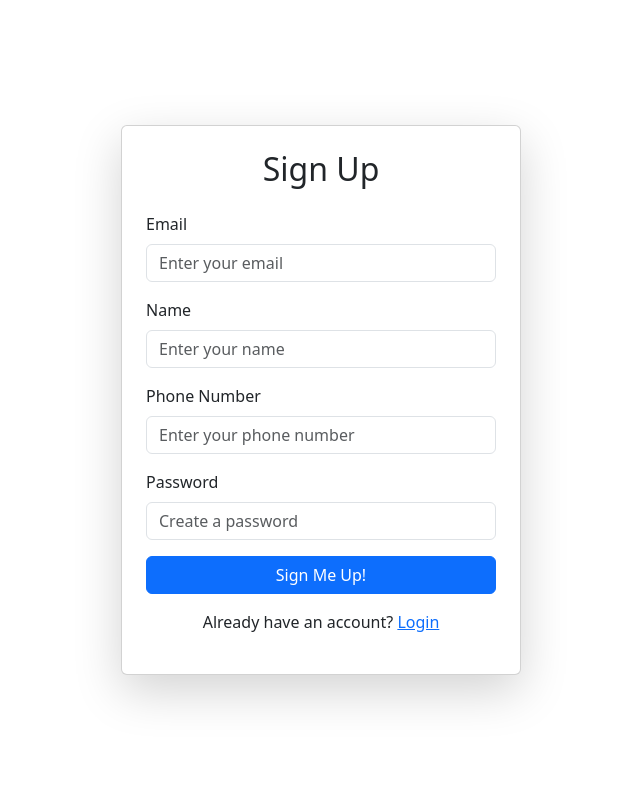
After one commit to AakifKhan7/Tailoring_Management, a Flask app: page /signup in a window 1280 px wide. The commit adds this page. Shown: the whole page, without its empty margins (319-959 px from the left). Run offline with Flask 3, Linux system fonts and the light colour scheme; some libraries are stand-ins or nearby versions.

Commit message:
multiple usser hendling

```diff
--- a/forms.py
+++ b/forms.py
@@ -1,6 +1,21 @@
 from flask_wtf import FlaskForm
-from wtforms import StringField, DateTimeField, SubmitField, SelectField, FloatField, IntegerField, TextAreaField, FileField
-from wtforms.validators import DataRequired, Email, Length, NumberRange, Optional
+from wtforms import StringField, DateTimeField, SubmitField, SelectField, FloatField, IntegerField, TextAreaField, PasswordField
+from wtforms.validators import DataRequired, Email, Length
+
+
+class SignUp(FlaskForm):
+    name = StringField('Name', validators=[DataRequired(), Length(max=30)])
+    email = StringField("Email", validators=[DataRequired(), Email(), Length(max=30)])
+    password = PasswordField("Password", validators=[DataRequired(), Length(min=8, max=15)])
+    phone_number = StringField("Phone Number", validators=[DataRequired(), Length(min=10, max=20)])
+
+    submit = SubmitField("Sign Me Up!")
+
+class LoginForm(FlaskForm):
+    email = StringField('Email', validators=[DataRequired(), Length(max=30)])
+    password = PasswordField("Password", validators=[DataRequired(), Length(min=8, max=15)])
+
+    submit = SubmitField("Login!")
 
 class AddClient(FlaskForm):
     name = StringField("Name", validators=[DataRequired(), Length(max=30)])
--- a/main.py
+++ b/main.py
@@ -3,35 +3,91 @@ from forms import *
 from model import *
 from database import create_app
 from datetime import timedelta , datetime
-from sqlalchemy import extract
+from flask_login import login_user, LoginManager, current_user, logout_user, login_required
+from werkzeug.security import generate_password_hash, check_password_hash
 from html2image import Html2Image
 import io, os
 
 
 app = create_app()
+login_manager = LoginManager()
+login_manager.init_app(app)
+
+@login_manager.user_loader
+def load_user(admin_id):
+    return db.get_or_404(Admin, admin_id)
 
 @app.route('/')
 def home():
-    clients = Client.query.all()
+    if current_user.is_authenticated:
+        clients = Client.query.filter_by(admin_id=current_user.id).all()
+
+    else:
+        clients = []
     return render_template('index.html', clients=clients)
-    # orders = Order.query.all()
-    # return render_template(
-    #     "invoice_template.html",
-    #     client_name="aakif",
-    #     current_date="17-11-2024",
-    #     orders=orders,
-    #     total_amount=500
-    # )
+
+@app.route('/signup', methods=['GET', 'POST'])
+def signup():
+    form = SignUp()
+
+    if form.validate_on_submit():
+        hashed_password = generate_password_hash(
+            form.password.data,
+            method='pbkdf2:sha256',
+            salt_length=8
+        )
+
+        new_user = Admin(
+            email=form.email.data,
+            admin_name=form.name.data,
+            password=hashed_password,
+            phone_number=form.phone_number.data
+        )
+
+        db.session.add(new_user)
+        db.session.commit()
+
+        login_user(new_user)
+        flash('Account created and logged in successfully!', 'success')
+        return redirect(url_for('home'))
+
+    return render_template('signup.html', form=form)
+
+@app.route('/login', methods=["GET", "POST"])
+def login():
+    form = LoginForm()
+    if form.validate_on_submit():
+        email = form.email.data
+        password = form.password.data
+        result = db.session.execute(db.select(Admin).where(Admin.email == email))
+        user = result.scalar()
+
+        if user and check_password_hash(user.password, password):
+            login_user(user)
+            return redirect(url_for('home'))
+
+    return render_template("login.html", form=form)
+
+@app.route('/logout')
+def logout():
+    logout_user()
+    return redirect(url_for('home'))
 
 @app.route('/add-client', methods=['GET', 'POST'])
 def add_client():
     form = AddClient()
     if form.validate_on_submit():
+        if current_user.is_authenticated:
+            current_admin_id = current_user.id
+        else:
+            flash("please login for add client!")
+            return redirect('login')
         new_client = Client(
             name=form.name.data,
             street=form.street.data,
             city=form.city.data,
-            phone_number=form.phone_number.data
+            phone_number=form.phone_number.data,
+            admin_id = current_admin_id
         )
 
         db.session.add(new_client)
@@ -43,6 +99,7 @@ def add_client():
     return render_template('add_client.html', form=form)
 
 @app.route('/client/<int:client_id>/edit', methods=['GET', 'POST'])
+@login_required
 def edit_client(client_id):
     client = Client.query.get_or_404(client_id)
 
@@ -59,16 +116,23 @@ def edit_client(client_id):
     return render_template('edit_client.html', form=form, client=client)
 
 @app.route('/client/<int:client_id>')
+@login_required
 def client_info(client_id):
     client = Client.query.get_or_404(client_id)
 
     return render_template('client_info.html', client=client)
 
 @app.route('/client/<int:client_id>/add_order', methods=['GET', 'POST'])
+@login_required
 def add_order(client_id):
     form = AddOrder()
     client = Client.query.get_or_404(client_id)
     if form.validate_on_submit():
+        if current_user.is_authenticated:
+            current_admin_id = current_user.id
+        else:
+            flash("please login for add Order!")
+            return redirect('login')
 
         order_date = datetime.utcnow()
         deadline = order_date + timedelta(days=7)
@@ -80,7 +144,8 @@ def add_order(client_id):
             quantity=form.quantity.data,
             status="Pending",
             order_date=order_date,
-            deadline=deadline
+            deadline=deadline,
+            admin_id = current_admin_id
         )
 
         db.session.add(new_order)
@@ -91,11 +156,13 @@ def add_order(client_id):
     return render_template('add_order.html', client=client, form=form)
 
 @app.route('/order/<int:order_id>')
+@login_required
 def view_order(order_id):
     order = Order.query.get_or_404(order_id)
     return render_template('view_order.html', order=order)
 
 @app.route('/order/<int:order_id>/delete', methods=['POST'])
+@login_required
 def delete_order(order_id):
     order = Order.query.get_or_404(order_id)
     db.session.delete(order)
@@ -103,10 +170,16 @@ def delete_order(order_id):
     return redirect(url_for('home'))
 
 @app.route('/generate_invoice/<int:client_id>', methods=['GET'])
+@login_required
 def generate_invoice(client_id):
     orders = Order.query.filter_by(client_id=client_id, status='Completed').all()
     if not orders:
         return abort(404, "No completed orders found for this client")
+    if current_user.is_authenticated:
+        current_admin_id = current_user.id
+    else:
+        flash("please login for generate invoice")
+        return redirect('login')
 
     total_amount = sum(order.quantity * order.price for order in orders)
     current_date = datetime.now().strftime("%d-%m-%Y")
@@ -143,7 +216,8 @@ def generate_invoice(client_id):
     new_invoice = Invoice(
         order_id=orders[0].id,
         invoice_image=invoice_filename,
-        generated_at=datetime.utcnow()
+        generated_at=datetime.utcnow(),
+        admin_id = current_admin_id
     )
     db.session.add(new_invoice)
     db.session.commit()
@@ -157,16 +231,19 @@ def generate_invoice(client_id):
 
 
 @app.route('/invoices', methods=['GET'])
+@login_required
 def invoices():
-    invoices = Invoice.query.order_by(Invoice.generated_at.desc()).all()
+    invoices = Invoice.query.filter_by(admin_id=current_user.id).order_by(Invoice.generated_at.desc()).all()
     return render_template('invoices_list.html', invoices=invoices)
 
 @app.route('/view_invoice/<int:invoice_id>', methods=['GET'])
+@login_required
 def view_invoice(invoice_id):
-    invoice = Invoice.query.get_or_404(invoice_id)
+    invoice = Invoice.query.filter_by(id=invoice_id, admin_id=current_user.id).first_or_404()
     return render_template('invoice_detail.html', invoice=invoice)
 
 @app.route('/download_invoice/<int:invoice_id>', methods=['GET'])
+@login_required
 def download_invoice(invoice_id):
     invoice = Invoice.query.get_or_404(invoice_id)
     orders = Order.query.filter_by(id=invoice.order_id).all()
@@ -213,6 +290,7 @@ def download_invoice(invoice_id):
 
 
 @app.route('/view_invoice/<int:invoice_id>', methods=["POST"])
+@login_required
 def delete_invoice(invoice_id):
     invoice = Invoice.query.get_or_404(invoice_id)
 
@@ -222,6 +300,7 @@ def delete_invoice(invoice_id):
     return redirect(url_for('invoices'))
 
 @app.route('/edit_order/<int:order_id>', methods=['GET', 'POST'])
+@login_required
 def edit_order(order_id):
     order = Order.query.get_or_404(order_id)
     form = EditOrderForm()
@@ -248,13 +327,14 @@ def edit_order(order_id):
 
 
 @app.route('/pending-orders', methods=["GET", "POST"])
+@login_required
 def pending_orders():
-    pending_orders = Order.query.filter_by(status='Pending').all()
+    pending_orders = Order.query.filter_by(admin_id=current_user.id, status='Pending').all()
 
     return render_template('pending_orders.html', orders=pending_orders)
 
-
 @app.route('/orders', methods=['GET'])
+@login_required
 def orders():
     current_year = int(request.args.get('year', datetime.now().year))
     month = request.args.get('month', None)
@@ -263,7 +343,8 @@ def orders():
 
         orders = Order.query.filter(
             db.extract('year', Order.order_date) == current_year,
-            db.extract('month', Order.order_date) == int(month)
+            db.extract('month', Order.order_date) == int(month),
+            Order.admin_id == current_user.id
         ).all()
 
         total_earnings = db.session.query(db.func.sum(Order.price * Order.quantity)).filter(
@@ -279,6 +360,7 @@ def orders():
 
 
 @app.route('/search', methods=['GET'])
+@login_required
 def search():
     query = request.args.get('query')
     if query:
--- /dev/null
+++ b/templates/signup.html
@@ -0,0 +1,47 @@
+<!DOCTYPE html>
+<html lang="en">
+<head>
+    <meta charset="UTF-8">
+    <meta name="viewport" content="width=device-width, initial-scale=1.0">
+    <title>Sign Up</title>
+    <link href="https://cdn.jsdelivr.net/npm/bootstrap@5.3.0/dist/css/bootstrap.min.css" rel="stylesheet">
+</head>
+<body>
+    <div class="container d-flex justify-content-center align-items-center min-vh-100">
+        <div class="card p-4 shadow-lg" style="width: 100%; max-width: 400px;">
+            <h2 class="text-center mb-4">Sign Up</h2>
+            <form method="POST" action="{{ url_for('signup') }}">
+                {{ form.hidden_tag() }}
+
+                <div class="mb-3">
+                    {{ form.email.label(class="form-label") }}
+                    {{ form.email(class="form-control", placeholder="Enter your email") }}
+                </div>
+
+                <div class="mb-3">
+                    {{ form.name.label(class="form-label") }}
+                    {{ form.name(class="form-control", placeholder="Enter your name") }}
+                </div>
+
+                <div class="mb-3">
+                    {{ form.phone_number.label(class="form-label") }}
+                    {{ form.phone_number(class="form-control", placeholder="Enter your phone number") }}
+                </div>
+
+                <div class="mb-3">
+                    {{ form.password.label(class="form-label") }}
+                    {{ form.password(class="form-control", placeholder="Create a password") }}
+                </div>
+
+                <div class="d-grid">
+                    {{ form.submit(class="btn btn-primary btn-block") }}
+                </div>
+
+                <p class="text-center mt-3">
+                    Already have an account? <a href="{{ url_for('login') }}">Login</a>
+                </p>
+            </form>
+        </div>
+    </div>
+</body>
+</html>
```
Also changed, not shown: model.py (+25 -0 lines), templates/header.html (+18 -5 lines), templates/login.html (added, +37 -0 lines), instance/tailoring_management.db.
